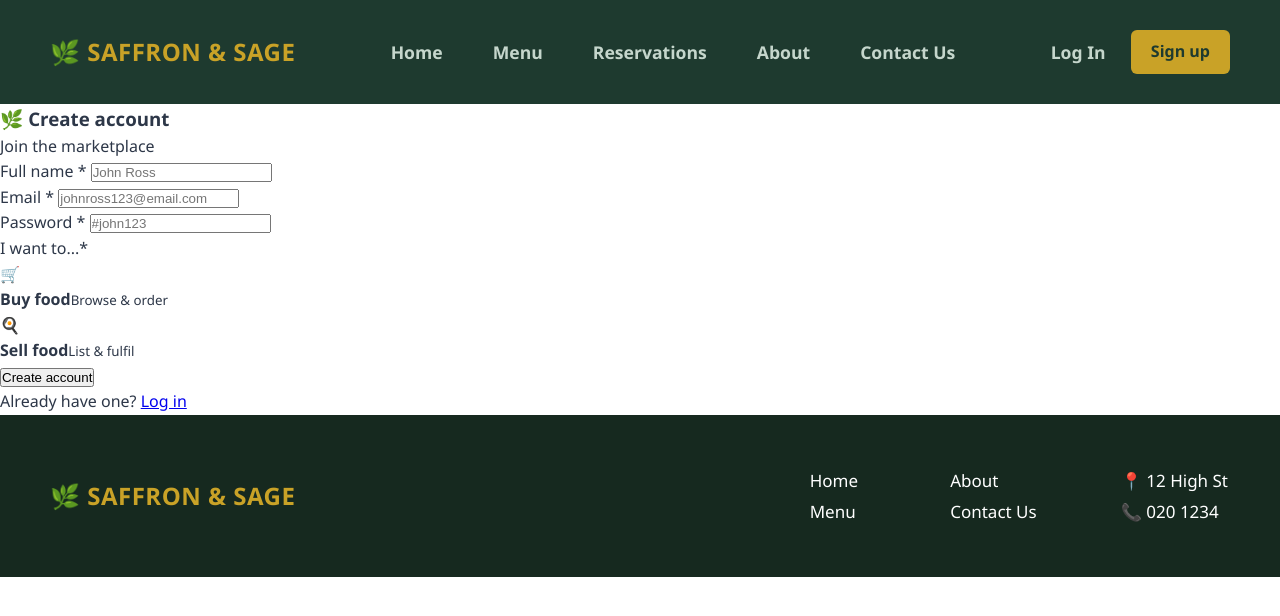
After one commit to JakenevSynForge807/Saffron-Sage, a Flask app: page /signup in a window 1280 px wide. The commit adds this page. Shown: the top 616 px of the page. Run offline with Flask 3, Linux system fonts and the light colour scheme.

Commit message:
I created the signup page

```diff
--- a/app.py
+++ b/app.py
@@ -83,5 +83,26 @@ def contact():
 
     return render_template("contact.html", contactMessage=contactMessage)
 
+@app.route("/signup")
+def signup():
+    # signupMessage = None
+
+    # if request.method=="POST":
+    #     fullname = request.form["fullname"]
+    #     email = request.form["email"]
+    #     password = request.form["password"]
+    #     role = request.form{"role"}
+
+    #     conn = db()
+    #     conn.execute("""INSERT INTO signup(fullname, email, password, role)
+    #                 Values(?, ?, ?, ?)""",
+    #                 (fullname, email, password, role)
+    #                 )
+
+    #     conn.commit(); conn.close()
+    #     signupMessage = f"Thank you {fullname} for signing up! You may now log into your account."
+
+    return render_template("signup.html")
+
 if __name__ == "__main__":
     app.run(debug=True)
--- a/templates/base.html
+++ b/templates/base.html
@@ -9,12 +9,13 @@
     <nav class="navbar">
         <h2 class="logo">🌿 SAFFRON & SAGE</h2>
 
+        {% set current_path = request.path %}
         <div class="navlinks">
-            <a href="/">Home</a>
-            <a href="/menu">Menu</a>
-            <a href="/reservations">Reservations</a>
-            <a href="/about">About</a>
-            <a href="/contact">Contact Us</a>
+            <a href="/" class="{{ 'current' if current_path == '/' else '' }}">Home</a>
+            <a href="/menu" class="{{ 'current' if current_path == '/menu' else '' }}">Menu</a>
+            <a href="/reservations" class="{{ 'current' if current_path == '/reservations' else '' }}">Reservations</a>
+            <a href="/about" class="{{ 'current' if current_path == '/about' else '' }}">About</a>
+            <a href="/contact" class="{{ 'current' if current_path == '/contact' else '' }}">Contact Us</a>
         </div>
 
         <a href="/login" class="login">Log In</a>
@@ -29,12 +30,12 @@
         <div class="footer-right">
             <div class="footer-links">
                 <div>
-                    <a href="/" class="current">Home</a>
-                    <a href="/menu">Menu</a>
+                    <a href="/" class="{{ 'current' if current_path == '/' else '' }}">Home</a>
+                    <a href="/menu" class="{{ 'current' if current_path == '/menu' else '' }}">Menu</a>
                 </div>
                 <div>
-                    <a href="/about">About</a>
-                    <a href="/contact">Contact Us</a>
+                    <a href="/about" class="{{ 'current' if current_path == '/about' else '' }}">About</a>
+                    <a href="/contact" class="{{ 'current' if current_path == '/contact' else '' }}">Contact Us</a>
                 </div>
             </div>
 
--- /dev/null
+++ b/templates/signup.html
@@ -0,0 +1,75 @@
+<!DOCTYPE html>
+<html lang="en">
+
+<head>
+    <meta charset="UTF-8">
+    <meta name="viewport" content="width=device-width, initial-scale=1.0">
+    <title>Saffron & Sage - Sign up</title>
+
+    <link rel="stylesheet" href="{{ url_for('static', filename='style.css') }}">
+</head>
+
+<body>
+    {% extends "base.html" %}
+
+    {% block content %}
+
+    <div class="signup-content">
+
+        <section class="signup-top">
+            <h3>🌿 Create account</h3>
+            <p>Join the marketplace</p>
+        </section>
+
+        {% if contactMessage %}
+
+        <p style="color: green; text-align: center;">{{signupMessage}}</p>
+
+        {% endif %}
+
+        <section class="signup-content">
+            <form class="signup-form" method="POST" action="/signup">
+                <div class="signup-form-group">
+                    <label>Full name <span class="asterisk">*</span></label>
+                    <input type="text" placeholder="John Ross" name="name" required>
+                </div>
+
+                <div class="signup-form-group">
+                    <label>Email <span class="asterisk">*</span></label>
+                    <input type="email" placeholder="johnross123@email.com" name="email" required>
+                </div>
+
+                <div class="signup-form-group">
+                    <label>Password <span class="asterisk">*</span></label>
+                    <input type="password" placeholder="#john123" name="password" required>
+                </div>
+
+                <div class="signup-form-group">
+                    <label>I want to...<span class="asterisk">*</span></label>
+
+                    <div class="roles">
+                        <label class="role-opt sel">
+                            <div class="ic">🛒</div><b>Buy food</b><small>Browse &amp; order</small>
+                            <input type="radio" name="role" value="buyer" checked hidden>
+                        </label>
+                        <label class="role-opt">
+                            <div class="ic">🍳</div><b>Sell food</b><small>List &amp; fulfil</small>
+                            <input type="radio" name="role" value="seller" hidden>
+                        </label>
+                    </div>
+                </div>
+
+                <div>
+                    <button type="submit">Create account</button>
+                </div>
+
+                <p>Already have one? <a href="/login">Log in</a></p>
+            </form>
+        </section>
+
+    </div>
+
+    {% endblock %}
+</body>
+
+</html>
```
Also changed, not shown: templates/login.html (added).
